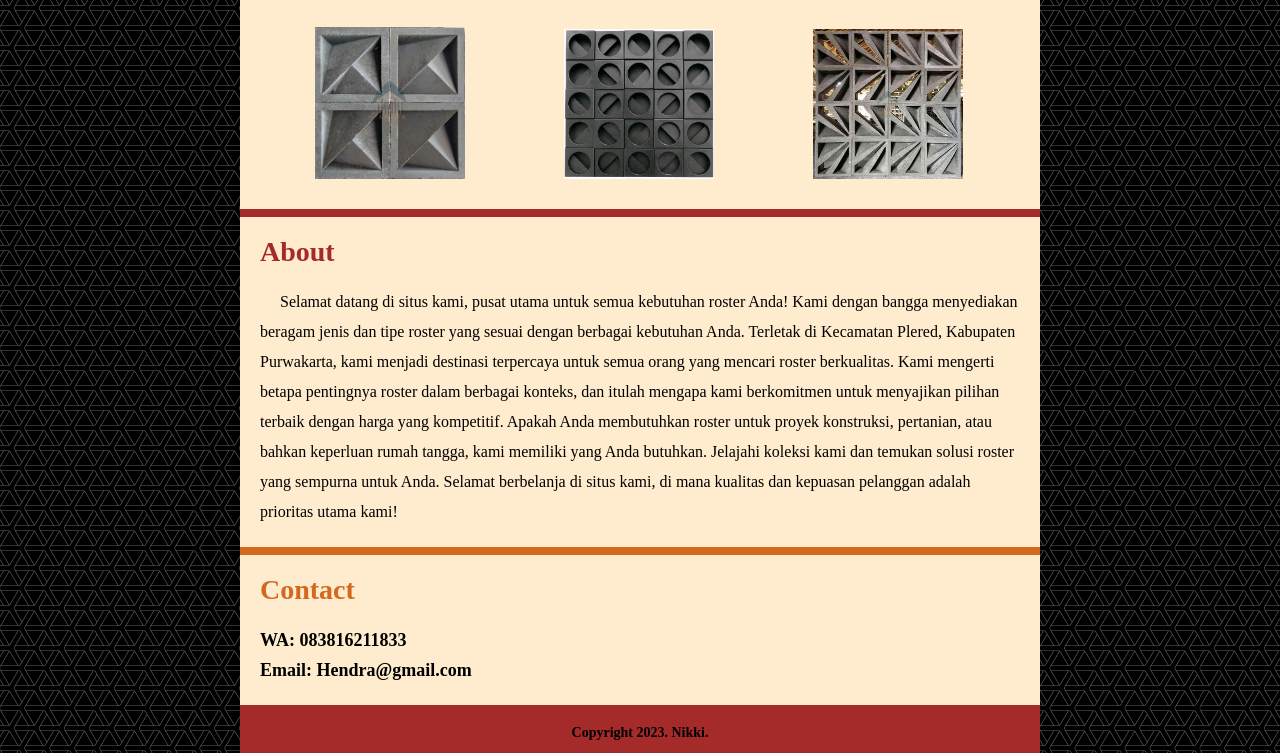
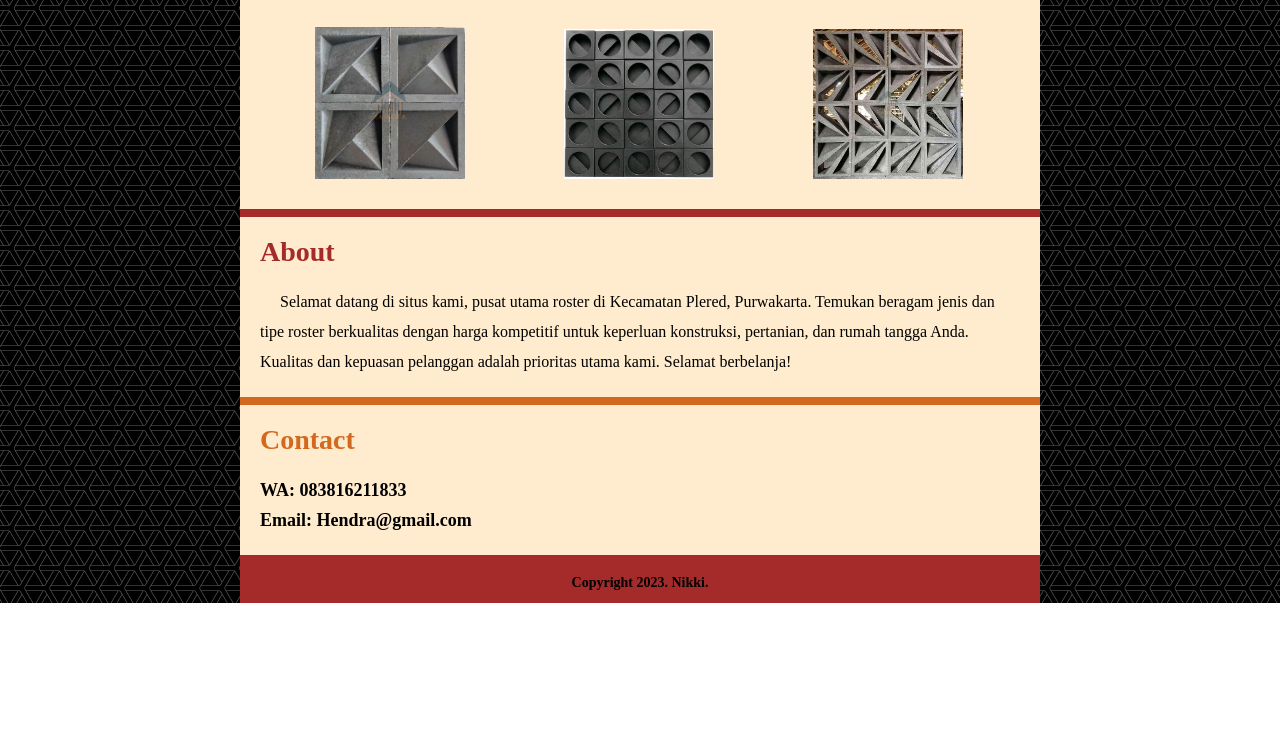
Before and after one commit to Nikki1412/Roster-Coster-Responsive, a plain HTML site: page index.html in a window 1280 px wide. Shown: the part 829-1582 px from the top of the page. After the commit the page ends 1432 px from the top, so only its background shows below. Drawn offline with Linux system fonts and the light colour scheme.

Commit message:
update ketiga

```diff
--- a/index.html
+++ b/index.html
@@ -42,7 +42,7 @@
         </div>
         <div id="abt" class="about">
             <h2>About</h2>
-            <p>Selamat datang di situs kami, pusat utama untuk semua kebutuhan roster Anda! Kami dengan bangga
+            <!-- <p>Selamat datang di situs kami, pusat utama untuk semua kebutuhan roster Anda! Kami dengan bangga
                 menyediakan beragam
                 jenis dan tipe roster yang sesuai dengan berbagai kebutuhan Anda. Terletak di Kecamatan Plered,
                 Kabupaten Purwakarta,
@@ -54,7 +54,12 @@
                 rumah tangga, kami
                 memiliki yang Anda butuhkan. Jelajahi koleksi kami dan temukan solusi roster yang sempurna untuk Anda.
                 Selamat
-                berbelanja di situs kami, di mana kualitas dan kepuasan pelanggan adalah prioritas utama kami!</p>
+                berbelanja di situs kami, di mana kualitas dan kepuasan pelanggan adalah prioritas utama kami!</p> -->
+            <p>Selamat datang di situs kami, pusat utama roster di Kecamatan Plered, Purwakarta. Temukan beragam jenis
+                dan tipe roster
+                berkualitas dengan harga kompetitif untuk keperluan konstruksi, pertanian, dan rumah tangga Anda.
+                Kualitas dan kepuasan
+                pelanggan adalah prioritas utama kami. Selamat berbelanja!</p>
         </div>
         <div id="cont" class="contact">
             <h2>Contact</h2>
```
